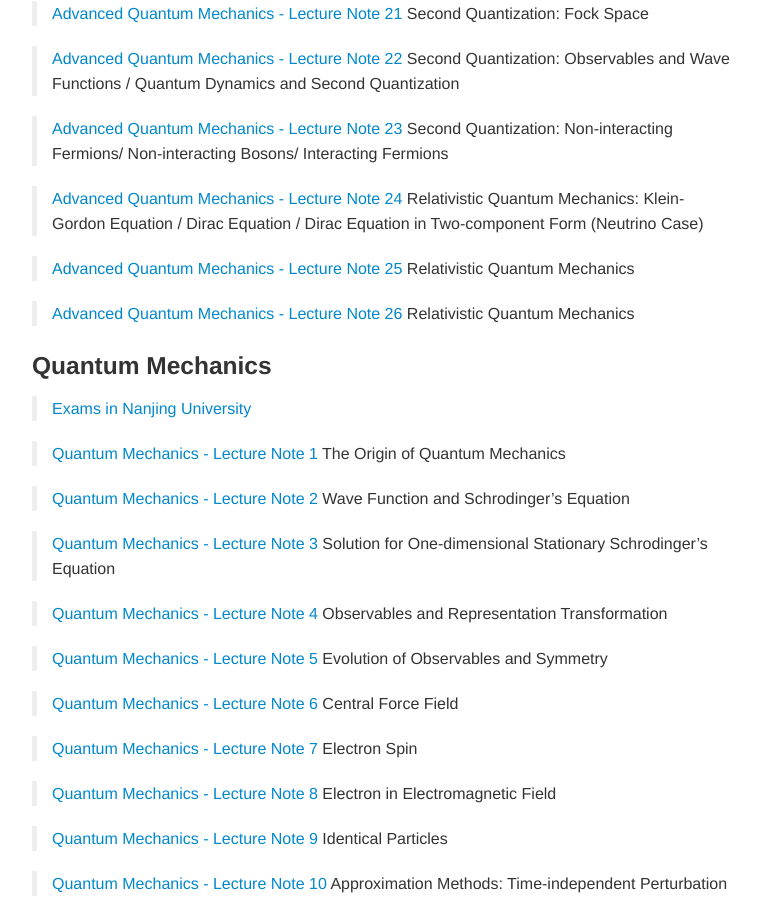
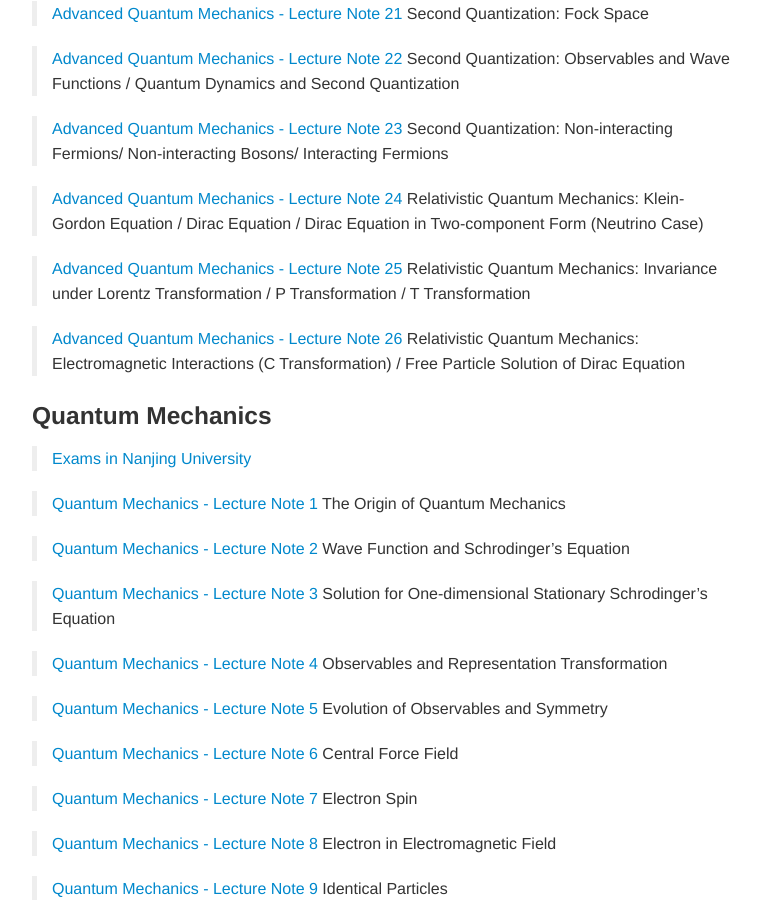
Before and after one commit to zhangchuheng123/zhangchuheng123.github.io, a Jekyll site: the page built from my_pages/academic-resources.md, in a window 1280 px wide and 900 px high, scrolled down 2194 px. Shown: the whole window, without its empty margins (258-1018 px from the left). Built offline with Jekyll 4.4.1, drawn with Linux system fonts in a browser that asks for light colours.

Commit message:
Relativistic QM

```diff
--- a/my_pages/academic-resources.md
+++ b/my_pages/academic-resources.md
@@ -106,10 +106,10 @@
 Relativistic Quantum Mechanics: Klein-Gordon Equation / Dirac Equation / Dirac Equation in Two-component Form (Neutrino Case)
 
 > [Advanced Quantum Mechanics - Lecture Note 25](/assets/files/2016-12-26-Advanced-QM-25.pdf)
-Relativistic Quantum Mechanics
+Relativistic Quantum Mechanics: Invariance under Lorentz Transformation / P Transformation / T Transformation
 
 > [Advanced Quantum Mechanics - Lecture Note 26](/assets/files/2016-12-26-Advanced-QM-26.pdf)
-Relativistic Quantum Mechanics
+Relativistic Quantum Mechanics: Electromagnetic Interactions (C Transformation) / Free Particle Solution of Dirac Equation
 
 
 ### Quantum Mechanics
```
